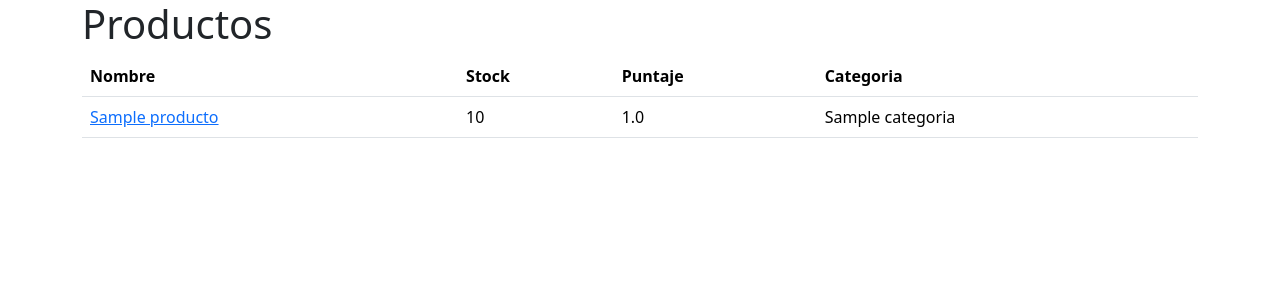
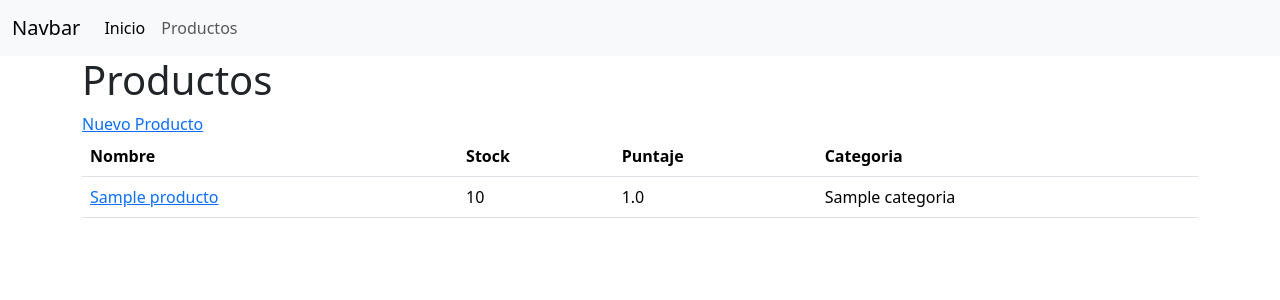
Before and after one commit to Daniher01/Ultimate-python, a Django app: page /productos/ in a window 1280 px wide. Shown: the top 300 px of the page. Run offline with Django 4.2, Linux system fonts and the light colour scheme; tables that the repository leaves empty hold one stand-in row (values such as "Sample post").

Commit message:
se termina la configuracion de django

```diff
--- a/django/productly/urls.py
+++ b/django/productly/urls.py
@@ -16,8 +16,10 @@ Including another URLconf
 """
 from django.contrib import admin
 from django.urls import path, include
+from . import views
 
 urlpatterns = [
+    path('', views.inicio, name="inicio"),
     path('admin/', admin.site.urls),
     path('productos/', include('productos.urls'))
 ]
--- a/django/templates/base.html
+++ b/django/templates/base.html
@@ -7,6 +7,21 @@
     <title>Productly</title>
 </head>
 <body>
+    {% comment %} ? menu de todas las paginas {% endcomment %}
+    <nav class="navbar navbar-expand-lg bg-body-tertiary">
+        <div class="container-fluid">
+          <a class="navbar-brand" href="#">Navbar</a>
+          <button class="navbar-toggler" type="button" data-bs-toggle="collapse" data-bs-target="#navbarNavAltMarkup" aria-controls="navbarNavAltMarkup" aria-expanded="false" aria-label="Toggle navigation">
+            <span class="navbar-toggler-icon"></span>
+          </button>
+          <div class="collapse navbar-collapse" id="navbarNavAltMarkup">
+            <div class="navbar-nav">
+              <a class="nav-link active" aria-current="page" href=" {% url 'inicio' %} ">Inicio</a>
+              <a class="nav-link" href="{% url 'productos:index' %}">Productos</a>
+            </div>
+          </div>
+        </div>
+      </nav>
     <div class="container">
         {% block content %}
 
--- a/django/templates/index.html
+++ b/django/templates/index.html
@@ -1,6 +1,7 @@
  {% extends 'base.html' %}
  {% block content %}
     <h1>Productos</h1>
+    <a href="{% url 'productos:formulario' %}">Nuevo Producto</a>
 
     <table class="table">
         <thead>
--- /dev/null
+++ b/django/templates/inicio.html
@@ -0,0 +1,5 @@
+{% extends 'base.html' %}
+
+{% block content %}
+    Hola mundo! Bienvenidos a productly
+{% endblock content %}
```
Also changed, not shown: django/productly/views.py (added, +12 -0 lines).
